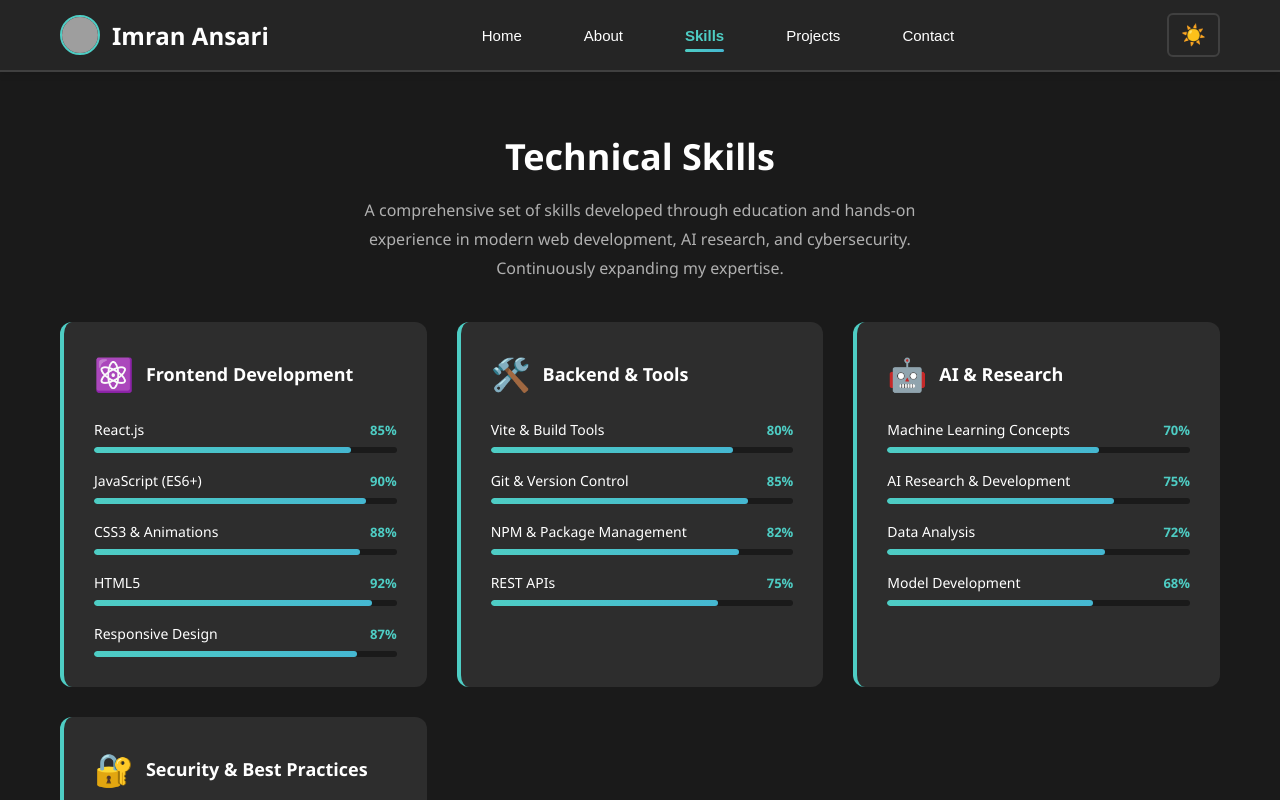
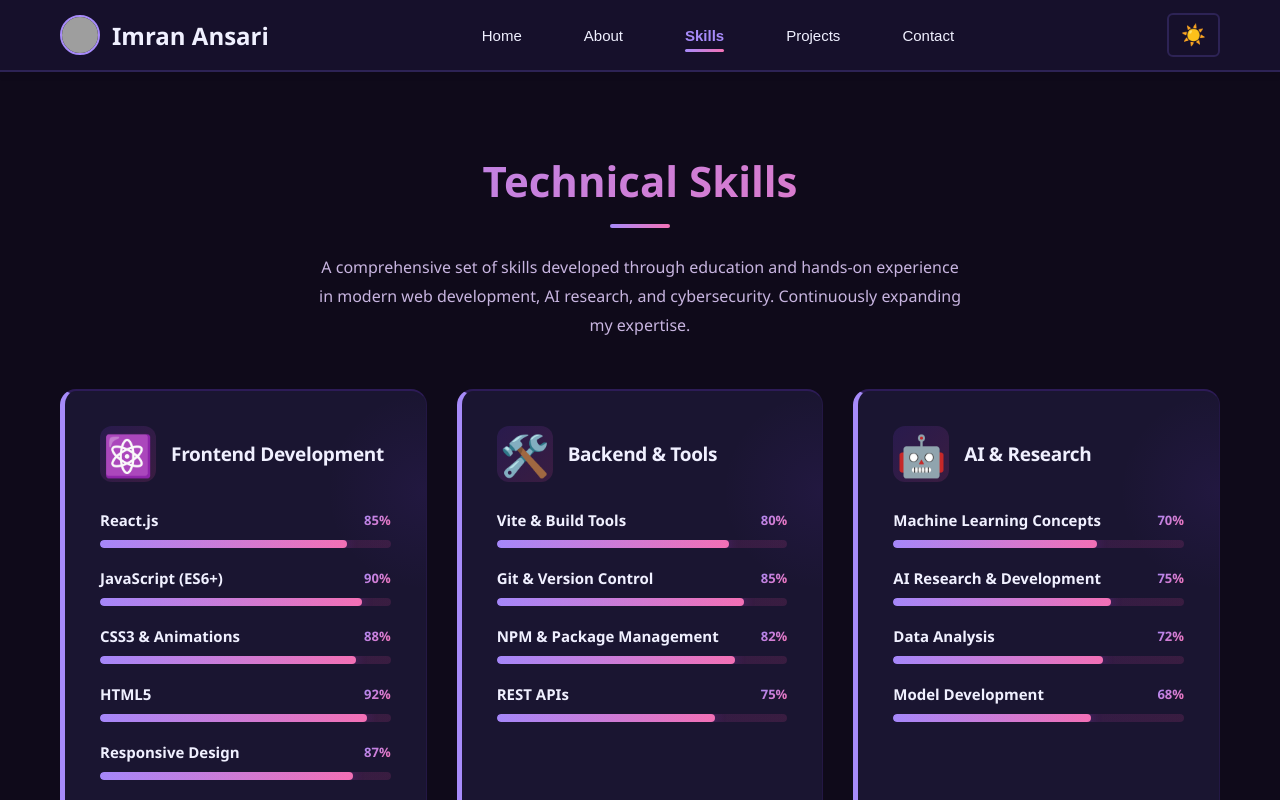
Before and after one commit to imran-0101/MyProfile, a React (Vite) app: page / in a window 1280 px wide. Both pictures are taken after a click on the button "Skills". Shown: the top 800 px of the page. Built offline with nearby package versions, Linux system fonts and the light colour scheme; grey boxes are pictures that could not be loaded.

Commit message:
Professional portfolio with React and Vite - ready for deployment

```diff
--- a/src/components/Header.css
+++ b/src/components/Header.css
@@ -30,21 +30,25 @@
 }
 
 .logo:hover {
-  color: #4ecdc4;
+  color: var(--accent-primary);
+  background: linear-gradient(135deg, var(--accent-primary) 0%, var(--accent-secondary) 100%);
+  -webkit-background-clip: text;
+  -webkit-text-fill-color: transparent;
+  background-clip: text;
 }
 
 .profile-photo {
   width: 40px;
   height: 40px;
   border-radius: 50%;
-  border: 2px solid #4ecdc4;
+  border: 2px solid var(--accent-primary);
   object-fit: cover;
   transition: all 0.3s ease;
 }
 
 .profile-photo:hover {
   transform: scale(1.1);
-  box-shadow: 0 0 12px rgba(78, 205, 196, 0.6);
+  box-shadow: 0 0 12px rgba(124, 58, 237, 0.6);
 }
 
 .nav {
@@ -68,12 +72,12 @@
 }
 
 .nav-link:hover {
-  color: #4ecdc4;
-  background-color: rgba(78, 205, 196, 0.05);
+  color: var(--accent-primary);
+  background-color: rgba(124, 58, 237, 0.08);
 }
 
 .nav-link.active {
-  color: #4ecdc4;
+  color: var(--accent-primary);
   font-weight: 600;
 }
 
@@ -84,7 +88,7 @@
   left: 16px;
   right: 16px;
   height: 3px;
-  background: linear-gradient(90deg, #4ecdc4, #45b7d1);
+  background: linear-gradient(90deg, var(--accent-primary), var(--accent-secondary));
   border-radius: 2px;
 }
 
--- a/src/components/Hero.css
+++ b/src/components/Hero.css
@@ -1,5 +1,5 @@
 .hero {
-  background: linear-gradient(135deg, var(--secondary-bg) 0%, rgba(78, 205, 196, 0.05) 100%);
+  background: linear-gradient(135deg, var(--secondary-bg) 0%, rgba(124, 58, 237, 0.05) 100%);
   padding: 60px 20px;
   min-height: 600px;
   display: flex;
@@ -41,9 +41,9 @@
   width: 200px;
   height: 200px;
   border-radius: 50%;
-  border: 4px solid #4ecdc4;
+  border: 4px solid var(--accent-primary);
   object-fit: cover;
-  box-shadow: 0 10px 40px rgba(78, 205, 196, 0.3);
+  box-shadow: 0 10px 40px rgba(124, 58, 237, 0.3);
   animation: float 3s ease-in-out infinite;
 }
 
@@ -61,7 +61,7 @@
   font-weight: 900;
   color: var(--primary-text);
   margin: 20px 0 10px;
-  background: linear-gradient(135deg, #4ecdc4 0%, #45b7d1 100%);
+  background: linear-gradient(135deg, var(--accent-primary) 0%, var(--accent-secondary) 100%);
   -webkit-background-clip: text;
   -webkit-text-fill-color: transparent;
   background-clip: text;
@@ -69,7 +69,7 @@
 
 .hero-subtitle {
   font-size: 24px;
-  color: #4ecdc4;
+  color: var(--accent-primary);
   font-weight: 600;
   margin-bottom: 20px;
   animation: slideInDown 0.8s ease-out 0.2s both;
--- a/src/index.css
+++ b/src/index.css
@@ -5,25 +5,31 @@
 }
 
 html {
-  --primary-bg: #ffffff;
-  --primary-text: #000000;
-  --secondary-bg: #f5f5f5;
-  --secondary-text: #666666;
-  --border-color: #e0e0e0;
+  --primary-bg: #f8f6ff;
+  --primary-text: #1a1a2e;
+  --secondary-bg: #ede7f6;
+  --secondary-text: #555d7b;
+  --border-color: #d8cef5;
   --header-bg: #ffffff;
-  --footer-bg: #f5f5f5;
+  --footer-bg: #f0ebf8;
   --input-bg: #ffffff;
+  --accent-primary: #7c3aed;
+  --accent-secondary: #ec4899;
+  --accent-tertiary: #06b6d4;
 }
 
 html.dark-mode {
-  --primary-bg: #1a1a1a;
-  --primary-text: #ffffff;
-  --secondary-bg: #2d2d2d;
-  --secondary-text: #b0b0b0;
-  --border-color: #404040;
-  --header-bg: #252525;
-  --footer-bg: #1f1f1f;
-  --input-bg: #333333;
+  --primary-bg: #0f0a1a;
+  --primary-text: #f0f0ff;
+  --secondary-bg: #1a1531;
+  --secondary-text: #c8b5e0;
+  --border-color: #2d2355;
+  --header-bg: #16102b;
+  --footer-bg: #0f0a1a;
+  --input-bg: #1f1a35;
+  --accent-primary: #a78bfa;
+  --accent-secondary: #f472b6;
+  --accent-tertiary: #22d3ee;
 }
 
 body {
--- a/src/pages/About.css
+++ b/src/pages/About.css
@@ -38,7 +38,7 @@
   font-size: 24px;
   margin-bottom: 15px;
   color: var(--primary-text);
-  border-left: 4px solid #4ecdc4;
+  border-left: 4px solid var(--accent-primary);
   padding-left: 15px;
 }
 
@@ -67,7 +67,7 @@
   content: '✓';
   position: absolute;
   left: 0;
-  color: #4ecdc4;
+  color: var(--accent-primary);
   font-weight: bold;
 }
 
@@ -76,14 +76,14 @@
 }
 
 .about-content a {
-  color: #4ecdc4;
+  color: var(--accent-primary);
   text-decoration: none;
   font-weight: 500;
   transition: all 0.3s ease;
 }
 
 .about-content a:hover {
-  color: #45b7d1;
+  color: var(--accent-secondary);
   text-decoration: underline;
 }
 
@@ -99,13 +99,13 @@
   padding: 20px;
   background-color: var(--primary-bg);
   border-radius: 8px;
-  border-left: 4px solid #4ecdc4;
+  border-left: 4px solid var(--accent-primary);
   transition: all 0.3s ease;
 }
 
 .timeline-item:hover {
   transform: translateX(5px);
-  box-shadow: 0 4px 12px rgba(78, 205, 196, 0.15);
+  box-shadow: 0 4px 12px rgba(124, 58, 237, 0.15);
 }
 
 .timeline-marker {
@@ -126,7 +126,7 @@
 }
 
 .timeline-date {
-  color: #4ecdc4;
+  color: var(--accent-primary);
   font-weight: 600;
 }
 
--- a/src/pages/Contact.css
+++ b/src/pages/Contact.css
@@ -82,8 +82,8 @@
 .form-group input:focus,
 .form-group textarea:focus {
   outline: none;
-  border-color: #4ecdc4;
-  box-shadow: 0 0 0 3px rgba(78, 205, 196, 0.1);
+  border-color: var(--accent-primary);
+  box-shadow: 0 0 0 3px rgba(124, 58, 237, 0.1);
   transform: translateY(-2px);
 }
 
@@ -95,7 +95,7 @@
 .submit-btn {
   width: 100%;
   padding: 12px 24px;
-  background-color: #4ecdc4;
+  background-color: var(--accent-primary);
   color: white;
   border: none;
   border-radius: 4px;
@@ -106,7 +106,7 @@
 }
 
 .submit-btn:hover {
-  background-color: #45b7d1;
+  background-color: var(--accent-secondary);
   transform: translateY(-2px);
   box-shadow: 0 4px 8px rgba(0, 0, 0, 0.2);
 }
--- a/src/pages/Home.css
+++ b/src/pages/Home.css
@@ -140,7 +140,7 @@
 }
 
 .dot.active {
-  background-color: #4ecdc4;
+  background-color: var(--accent-primary);
   transform: scale(1.3);
 }
 
--- a/src/pages/Projects.css
+++ b/src/pages/Projects.css
@@ -43,15 +43,15 @@
 }
 
 .filter-btn:hover {
-  border-color: #4ecdc4;
-  color: #4ecdc4;
+  border-color: var(--accent-primary);
+  color: var(--accent-primary);
 }
 
 .filter-btn.active {
-  background: linear-gradient(135deg, #4ecdc4 0%, #45b7d1 100%);
-  border-color: #4ecdc4;
+  background: linear-gradient(135deg, var(--accent-primary) 0%, var(--accent-secondary) 100%);
+  border-color: var(--accent-primary);
   color: white;
-  box-shadow: 0 4px 12px rgba(78, 205, 196, 0.3);
+  box-shadow: 0 4px 12px rgba(124, 58, 237, 0.3);
 }
 
 .projects-grid {
@@ -82,12 +82,12 @@
 
 .project-card:hover {
   transform: translateY(-10px);
-  border-color: #4ecdc4;
-  box-shadow: 0 15px 40px rgba(78, 205, 196, 0.2);
+  border-color: var(--accent-primary);
+  box-shadow: 0 15px 40px rgba(124, 58, 237, 0.2);
 }
 
 .project-image {
-  background: linear-gradient(135deg, rgba(78, 205, 196, 0.1) 0%, rgba(69, 183, 209, 0.1) 100%);
+  background: linear-gradient(135deg, rgba(124, 58, 237, 0.1) 0%, rgba(236, 72, 153, 0.1) 100%);
   height: 180px;
   display: flex;
   align-items: center;
@@ -134,13 +134,13 @@
   padding: 5px 12px;
   border-radius: 12px;
   font-size: 12px;
-  color: #4ecdc4;
-  border: 1px solid #4ecdc4;
+  color: var(--accent-primary);
+  border: 1px solid var(--accent-primary);
   transition: all 0.3s ease;
 }
 
 .tech-tag:hover {
-  background-color: #4ecdc4;
+  background-color: var(--accent-primary);
   color: white;
 }
 
--- a/src/pages/Skills.css
+++ b/src/pages/Skills.css
@@ -1,47 +1,82 @@
 .skills {
   max-width: 1200px;
   margin: 0 auto;
-  padding: 40px 20px;
+  padding: 60px 20px;
 }
 
 .skills-container h1 {
-  font-size: 36px;
-  margin-bottom: 15px;
+  font-size: 42px;
+  font-weight: 800;
   color: var(--primary-text);
   text-align: center;
+  margin: 0;
+  background: linear-gradient(135deg, var(--accent-primary) 0%, var(--accent-secondary) 100%);
+  -webkit-background-clip: text;
+  -webkit-text-fill-color: transparent;
+  background-clip: text;
+}
+
+.skills-header-section {
+  text-align: center;
+  margin-bottom: 50px;
+}
+
+.skills-header-line {
+  width: 60px;
+  height: 4px;
+  background: linear-gradient(90deg, var(--accent-primary) 0%, var(--accent-secondary) 100%);
+  margin: 15px auto 25px;
+  border-radius: 2px;
 }
 
 .skills-intro {
   text-align: center;
   font-size: 16px;
   color: var(--secondary-text);
-  margin-bottom: 40px;
-  max-width: 600px;
+  margin: 0;
+  max-width: 650px;
   margin-left: auto;
   margin-right: auto;
   line-height: 1.8;
+  font-weight: 400;
 }
 
 .skills-grid {
   display: grid;
   grid-template-columns: repeat(auto-fit, minmax(300px, 1fr));
   gap: 30px;
-  margin-bottom: 50px;
+  margin-bottom: 60px;
 }
 
 .skill-card {
   background-color: var(--secondary-bg);
-  padding: 30px;
-  border-radius: 12px;
-  border-left: 4px solid #4ecdc4;
-  transition: all 0.3s ease;
+  padding: 35px;
+  border-radius: 16px;
+  border-left: 5px solid var(--accent-primary);
+  border-top: 2px solid rgba(124, 58, 237, 0.2);
+  border-right: 1px solid rgba(124, 58, 237, 0.1);
+  border-bottom: 1px solid rgba(124, 58, 237, 0.1);
+  transition: all 0.4s cubic-bezier(0.4, 0, 0.2, 1);
   animation: fadeInUp 0.6s ease-out;
+  position: relative;
+  overflow: hidden;
+}
+
+.skill-card-background {
+  position: absolute;
+  top: 0;
+  right: -100px;
+  width: 200px;
+  height: 200px;
+  background: radial-gradient(circle, rgba(124, 58, 237, 0.08) 0%, transparent 70%);
+  border-radius: 50%;
+  pointer-events: none;
 }
 
 @keyframes fadeInUp {
   from {
     opacity: 0;
-    transform: translateY(30px);
+    transform: translateY(40px);
   }
   to {
     opacity: 1;
@@ -50,32 +85,52 @@
 }
 
 .skill-card:hover {
-  transform: translateY(-8px);
-  box-shadow: 0 12px 24px rgba(78, 205, 196, 0.15);
-  border-left-color: #45b7d1;
+  transform: translateY(-12px);
+  box-shadow: 0 20px 40px rgba(124, 58, 237, 0.2);
+  border-left-color: var(--accent-secondary);
+  border-top-color: rgba(236, 72, 153, 0.3);
 }
 
 .skill-header {
   display: flex;
   align-items: center;
-  gap: 12px;
-  margin-bottom: 25px;
+  gap: 15px;
+  margin-bottom: 28px;
+  position: relative;
+  z-index: 1;
 }
 
 .skill-icon {
-  font-size: 32px;
+  font-size: 40px;
+  display: flex;
+  align-items: center;
+  justify-content: center;
+  width: 56px;
+  height: 56px;
+  background: linear-gradient(135deg, rgba(124, 58, 237, 0.15) 0%, rgba(236, 72, 153, 0.15) 100%);
+  border-radius: 12px;
+  transition: all 0.3s ease;
+}
+
+.skill-card:hover .skill-icon {
+  background: linear-gradient(135deg, rgba(124, 58, 237, 0.25) 0%, rgba(236, 72, 153, 0.25) 100%);
+  transform: scale(1.1) rotate(5deg);
 }
 
 .skill-header h2 {
-  font-size: 18px;
+  font-size: 19px;
   color: var(--primary-text);
   margin: 0;
+  font-weight: 700;
+  letter-spacing: -0.3px;
 }
 
 .skill-list {
   display: flex;
   flex-direction: column;
-  gap: 18px;
+  gap: 20px;
+  position: relative;
+  z-index: 1;
 }
 
 .skill-item {
@@ -86,123 +141,210 @@
   display: flex;
   justify-content: space-between;
   align-items: center;
-  margin-bottom: 8px;
+  margin-bottom: 10px;
 }
 
 .skill-name {
-  font-size: 14px;
-  font-weight: 500;
+  font-size: 15px;
+  font-weight: 600;
   color: var(--primary-text);
 }
 
 .skill-percentage {
   font-size: 13px;
-  font-weight: 600;
-  color: #4ecdc4;
+  font-weight: 700;
+  background: linear-gradient(135deg, var(--accent-primary), var(--accent-secondary));
+  -webkit-background-clip: text;
+  -webkit-text-fill-color: transparent;
+  background-clip: text;
 }
 
 .progress-bar {
   width: 100%;
-  height: 6px;
-  background-color: var(--primary-bg);
-  border-radius: 3px;
+  height: 8px;
+  background: linear-gradient(90deg, rgba(124, 58, 237, 0.1) 0%, rgba(236, 72, 153, 0.1) 100%);
+  border-radius: 4px;
   overflow: hidden;
+  position: relative;
+}
+
+.progress-bar::after {
+  content: '';
+  position: absolute;
+  top: 0;
+  left: 0;
+  right: 0;
+  bottom: 0;
+  background: linear-gradient(90deg, rgba(124, 58, 237, 0.05) 0%, rgba(236, 72, 153, 0.05) 100%);
+  border-radius: 4px;
 }
 
 .progress-fill {
   height: 100%;
-  background: linear-gradient(90deg, #4ecdc4 0%, #45b7d1 100%);
+  background: linear-gradient(90deg, var(--accent-primary) 0%, var(--accent-secondary) 100%);
   transition: width 1.2s cubic-bezier(0.4, 0, 0.2, 1);
-  border-radius: 3px;
+  border-radius: 4px;
+  box-shadow: 0 0 12px rgba(124, 58, 237, 0.4);
 }
 
 /* Other Skills Section */
 .other-skills {
-  background-color: var(--secondary-bg);
-  padding: 40px 30px;
-  border-radius: 12px;
-  margin-bottom: 50px;
+  background: linear-gradient(135deg, var(--secondary-bg) 0%, rgba(124, 58, 237, 0.05) 100%);
+  padding: 50px 40px;
+  border-radius: 16px;
+  margin-bottom: 60px;
+  border: 1px solid rgba(124, 58, 237, 0.15);
+  backdrop-filter: blur(10px);
 }
 
 .other-skills h2 {
-  font-size: 24px;
+  font-size: 26px;
   color: var(--primary-text);
-  margin-bottom: 25px;
-  border-left: 4px solid #4ecdc4;
-  padding-left: 15px;
+  margin: 0 0 30px 0;
+  font-weight: 700;
+  display: flex;
+  align-items: center;
+  gap: 15px;
+}
+
+.other-skills h2::before {
+  content: '';
+  width: 5px;
+  height: 30px;
+  background: linear-gradient(135deg, var(--accent-primary), var(--accent-secondary));
+  border-radius: 3px;
 }
 
 .skills-badges {
   display: flex;
   flex-wrap: wrap;
-  gap: 12px;
+  gap: 14px;
+  animation: fadeIn 0.8s ease-out;
 }
 
 .skill-badge {
-  background: linear-gradient(135deg, #4ecdc4 0%, #45b7d1 100%);
+  background: linear-gradient(135deg, var(--accent-primary) 0%, var(--accent-secondary) 100%);
   color: white;
-  padding: 8px 18px;
-  border-radius: 20px;
+  padding: 10px 22px;
+  border-radius: 25px;
   font-size: 13px;
-  font-weight: 500;
-  transition: all 0.3s ease;
+  font-weight: 600;
+  transition: all 0.3s cubic-bezier(0.4, 0, 0.2, 1);
+  cursor: pointer;
+  position: relative;
+  overflow: hidden;
+  box-shadow: 0 4px 12px rgba(124, 58, 237, 0.25);
+}
+
+.skill-badge::before {
+  content: '';
+  position: absolute;
+  top: 50%;
+  left: 50%;
+  width: 0;
+  height: 0;
+  border-radius: 50%;
+  background: rgba(255, 255, 255, 0.3);
+  transform: translate(-50%, -50%);
+  transition: width 0.5s, height 0.5s;
+}
+
+.skill-badge:hover::before {
+  width: 300px;
+  height: 300px;
 }
 
 .skill-badge:hover {
-  transform: translateY(-3px);
-  box-shadow: 0 6px 12px rgba(78, 205, 196, 0.3);
+  transform: translateY(-5px) scale(1.05);
+  box-shadow: 0 8px 20px rgba(124, 58, 237, 0.35);
 }
 
 /* Certifications Section */
 .certifications {
-  margin-top: 50px;
+  margin-top: 60px;
 }
 
 .certifications h2 {
-  font-size: 24px;
+  font-size: 28px;
   color: var(--primary-text);
-  margin-bottom: 25px;
-  border-left: 4px solid #45b7d1;
-  padding-left: 15px;
+  margin: 0 0 35px 0;
+  font-weight: 700;
+  display: flex;
+  align-items: center;
+  gap: 15px;
+}
+
+.certifications h2::before {
+  content: '';
+  width: 5px;
+  height: 35px;
+  background: linear-gradient(135deg, var(--accent-primary), var(--accent-secondary));
+  border-radius: 3px;
 }
 
 .cert-items {
   display: grid;
-  grid-template-columns: repeat(auto-fit, minmax(250px, 1fr));
-  gap: 25px;
+  grid-template-columns: repeat(auto-fit, minmax(280px, 1fr));
+  gap: 28px;
 }
 
 .cert-item {
-  background-color: var(--secondary-bg);
-  padding: 25px;
-  border-radius: 12px;
-  border-top: 4px solid #45b7d1;
+  background: linear-gradient(135deg, var(--secondary-bg) 0%, rgba(124, 58, 237, 0.05) 100%);
+  padding: 35px 28px;
+  border-radius: 16px;
+  border-top: 3px solid transparent;
+  border-image: linear-gradient(90deg, var(--accent-primary), var(--accent-secondary)) 1;
   text-align: center;
+  transition: all 0.4s cubic-bezier(0.4, 0, 0.2, 1);
+  position: relative;
+  overflow: hidden;
+}
+
+.cert-item::before {
+  content: '';
+  position: absolute;
+  top: 0;
+  left: 0;
+  right: 0;
+  height: 3px;
+  background: linear-gradient(90deg, var(--accent-primary), var(--accent-secondary));
+  opacity: 0;
+  transition: opacity 0.3s ease;
+}
+
+.cert-item:hover::before {
+  opacity: 1;
+}
+
+.cert-item:hover {
+  transform: translateY(-15px);
+  box-shadow: 0 20px 40px rgba(124, 58, 237, 0.2);
+}
+
+.cert-icon {
+  font-size: 48px;
+  display: block;
+  margin-bottom: 18px;
   transition: all 0.3s ease;
 }
 
-.cert-item:hover {
-  transform: translateY(-8px);
-  box-shadow: 0 12px 24px rgba(69, 183, 209, 0.15);
-}
-
-.cert-icon {
-  font-size: 40px;
-  display: block;
-  margin-bottom: 15px;
+.cert-item:hover .cert-icon {
+  transform: scale(1.15) rotate(-10deg);
 }
 
 .cert-item h3 {
-  font-size: 18px;
+  font-size: 19px;
   color: var(--primary-text);
-  margin: 0 0 10px 0;
+  margin: 0 0 12px 0;
+  font-weight: 700;
 }
 
 .cert-item p {
   font-size: 14px;
   color: var(--secondary-text);
   margin: 0;
-  line-height: 1.6;
+  line-height: 1.7;
+  font-weight: 400;
 }
 
 @media (max-width: 768px) {
--- a/src/pages/Skills.jsx
+++ b/src/pages/Skills.jsx
@@ -54,15 +54,19 @@ function Skills() {
   return (
     <div className="skills">
       <div className="skills-container">
-        <h1>Technical Skills</h1>
-        <p className="skills-intro">
-          A comprehensive set of skills developed through education and hands-on experience in modern web development,
-          AI research, and cybersecurity. Continuously expanding my expertise.
-        </p>
+        <div className="skills-header-section">
+          <h1>Technical Skills</h1>
+          <div className="skills-header-line"></div>
+          <p className="skills-intro">
+            A comprehensive set of skills developed through education and hands-on experience in modern web development,
+            AI research, and cybersecurity. Continuously expanding my expertise.
+          </p>
+        </div>
 
         <div className="skills-grid">
           {skillCategories.map((category, idx) => (
             <div key={idx} className="skill-card">
+              <div className="skill-card-background"></div>
               <div className="skill-header">
                 <span className="skill-icon">{category.icon}</span>
                 <h2>{category.category}</h2>
@@ -92,7 +96,7 @@ function Skills() {
           <h2>Other Competencies</h2>
           <div className="skills-badges">
             {otherSkills.map((skill, idx) => (
-              <span key={idx} className="skill-badge">{skill}</span>
+              <span key={idx} className="skill-badge" data-index={idx}>{skill}</span>
             ))}
           </div>
         </div>
```
